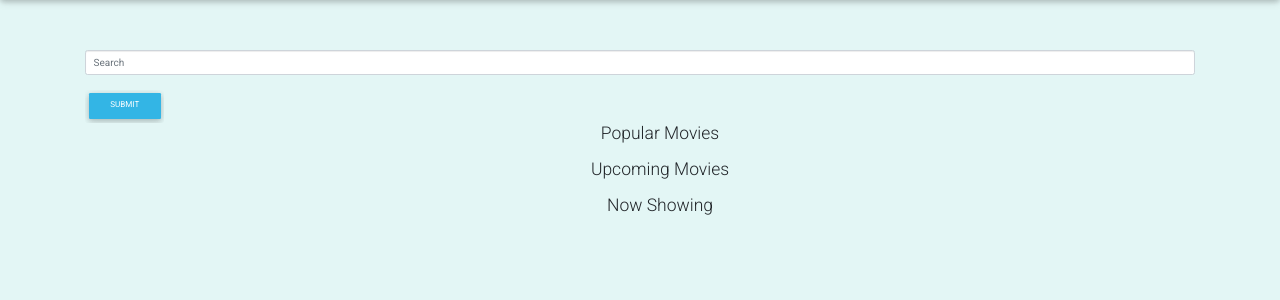
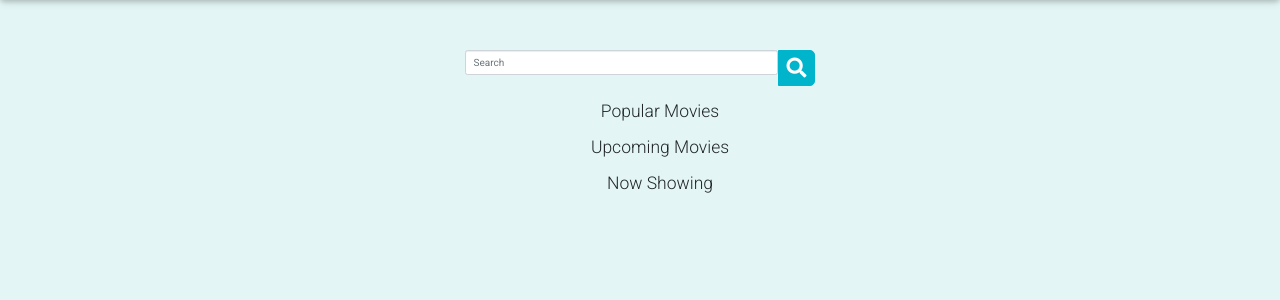
Before and after one commit to danielevans-999/watchlist-pract, a Python web app: template app/templates/index.html in a window 1280 px wide. Shown: the part 62-362 px from the top of the page. Run offline with Jinja, Linux system fonts and the light colour scheme; the template is opened without the code that fills it, so the values that code supplies are empty; some libraries are stand-ins or nearby versions.

Commit message:
Adds the search bar

```diff
--- a/app/static/css/index.css
+++ b/app/static/css/index.css
@@ -3,3 +3,49 @@ body{
     background-color: #e3f6f5;
     scroll-behavior: smooth;
 }
+
+.dan ul li:hover{
+    border-bottom:2px solid rgb(5, 136, 136);
+}
+
+.search {
+    width: 100%;
+    position: relative;
+    display: flex;
+  }
+
+  .searchTerm {
+    width: 100%;
+    border: 3px solid #00B4CC;
+    border-right: none;
+    padding: 5px;
+    height: 20px;
+    border-radius: 5px 0 0 5px;
+    outline: none;
+    color: #9DBFAF;
+  }
+
+  .searchTerm:focus{
+    color: #00B4CC;
+  }
+
+  .searchButton {
+    width: 40px;
+    height: 36px;
+    border: 1px solid #00B4CC;
+    background: #00B4CC;
+    text-align: center;
+    color: #fff;
+    border-radius: 0 5px 5px 0;
+    cursor: pointer;
+    font-size: 20px;
+  }
+
+  /*Resize the wrap to see the search bar change!*/
+  /* .wrap{
+    width: 30%;
+    position: absolute;
+    top: 50%;
+    left: 50%;
+    transform: translate(-50%, -50%);
+  } */
--- a/app/templates/index.html
+++ b/app/templates/index.html
@@ -20,13 +20,21 @@
 <!-- popular movie section  -->
 
 <div class="container">
-    <form class="pt-5">
-        <input type="text" name="movie_query" placeholder="Search" class="form-control">
-        <br>
-        <input type="submit" value="Submit" class="btn btn-info pt-2">
-    </form>
+    <div class="row">
+        <div class="col-md-4"></div>
+        <div class="col-md-4">
+            <form class="pt-5">
+                <div class="search">
+                    <input type="text" name="movie_query" placeholder="Search" class="form-control">
+
+                    <button type="submit" class="searchButton"><i class="fa fa-search"></i></button>
+                </div>
+            </form>
+        </div>
+        <div class="col-md-4"></div>
+    </div>
 </div>
-
+<br>
 
 <ul>
     <h3 class="text-center" id="popular"> Popular Movies </h3>
--- a/app/templates/navbar.html
+++ b/app/templates/navbar.html
@@ -5,6 +5,7 @@
         <span class="navbar-toggler-icon"></span>
     </button>
     <div class="collapse navbar-collapse" id="navbarNav">
+        <div class="dan">
             <ul class="navbar-nav">
                 <li class="nav-item active">
                     <a class="nav-link" href="/">Home <span class="sr-only">(current)</span></a>
@@ -19,6 +20,7 @@
                     <a class="nav-link" href="#now">Now-showing</a>
                 </li>
             </ul>
+        </div>
         <ul class="nav  navbar-nav navbar-right ml-auto">
             {% if current_user.is_authenticated%}
             <li class="nav-item" style="color:white;padding:15px">
```
Lines whose indentation alone changed are shown as unchanged.
